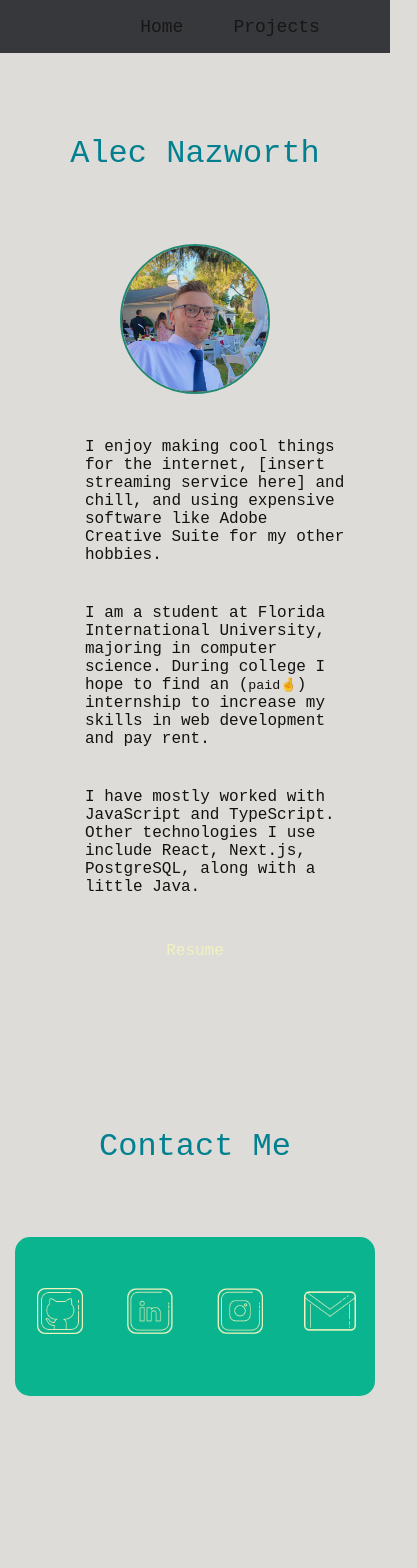
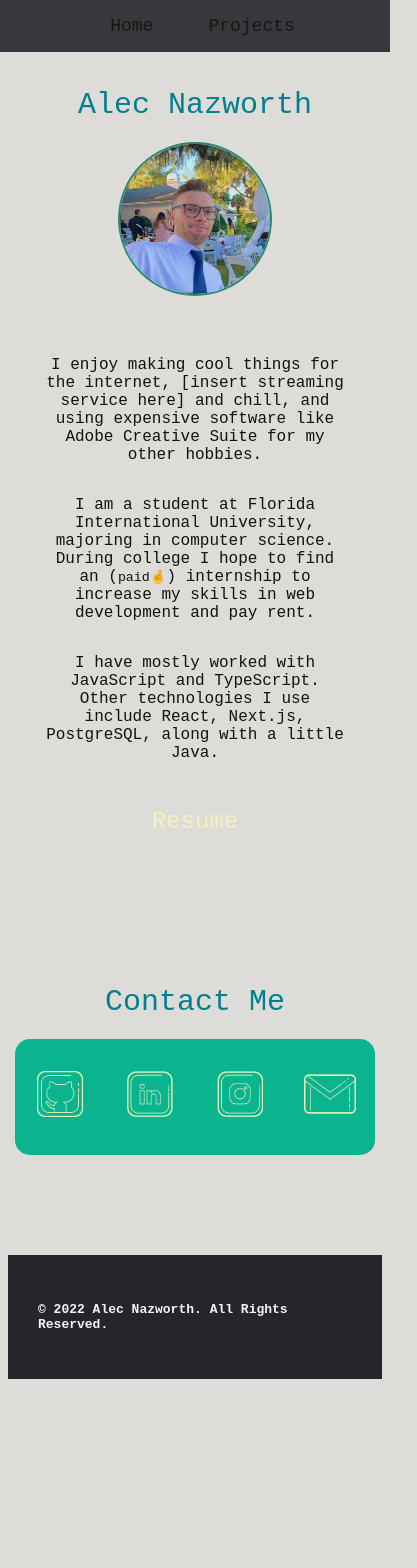
Before and after one commit to alecnazzy/portfolio, a Next.js app: page / in a window 390 px wide. Shown: the top 1568 px of the page, 417 px wide, since content can reach past the window. After the commit the page ends 1387 px from the top, so only its background shows below. Built offline with nearby package versions, Linux system fonts and the light colour scheme.

Commit message:
-fixed wacky layout on mobile

```diff
--- a/components/Footer.tsx
+++ b/components/Footer.tsx
@@ -2,7 +2,11 @@ import footer from '../styles/Footer.module.css'
 
 export default function Footer() {
   return (
-    <h4 className={footer.footer}>© 2022 Alec Nazworth. All Rights Reserved.</h4>
+    <>
+    <div className={footer.footer}>
+    <h4>© 2022 Alec Nazworth. All Rights Reserved.</h4>
+    </div>
 
+    </>
   );
 }
--- a/pages/_document.js
+++ /dev/null
@@ -1,19 +0,0 @@
-import Document, {Html, Head, Main, NextScript} from "next/document"
-import { render } from "react-dom"
-
-class MyDocument extends Document {
-    render() {
-        return (
-            <Html>
-                <Head>
-
-                </Head>
-                <body>
-                    <Main />
-                    <NextScript />
-                </body>
-            </Html>
-        )
-    }
-}
-export default MyDocument
--- a/pages/index.tsx
+++ b/pages/index.tsx
@@ -2,6 +2,7 @@ import Head from 'next/head'
 import Navbar from '../components/Navbar'
 import Profile from '../components/Profile'
 import Contact from '../components/Contact'
+import Project from '../components/Projects'
 import Footer from '../components/Footer'
 import home from '../styles/Home.module.css'
 
@@ -23,9 +24,12 @@ export default function Home() {
 
         <Contact />
 
+        {/* <Project /> */}
+
+        <Footer />
       </main>
 
-      <Footer />
+
 
     </div>
   )
--- a/styles/Footer.module.css
+++ b/styles/Footer.module.css
@@ -6,13 +6,17 @@
     background-color: #25262a;
     justify-content: center;
     align-items: center;
-    font-family: 'Courier New', Courier, monospace;
-    font-size: large;
+    font-family: monospace;
+    font-size: medium;
     font-weight: lighter;
   }
 
   @media (max-width: 600px) {
     .footer {
-      margin-left: 20px;
+      display: flex;
+      flex-direction: column;
+      justify-content: center;
+      align-items: center;
+      /* margin-left: 20px; */
     }
   }
--- a/styles/Home.module.css
+++ b/styles/Home.module.css
@@ -1,89 +1,72 @@
 .container {
-  padding: 0 2rem;
   display: flex;
   flex-direction: column;
+  align-items: center;
   justify-content: center;
-  align-items: center;
 }
 
 .main {
-  min-height: 100vh;
-  padding: 4rem 0;
-  flex: 1;
   display: flex;
   flex-direction: column;
+  align-items: center;
   justify-content: center;
-  align-items: center;
 }
 
 .profile_pic {
-  margin-right: 10px;
-  margin-left: 10px;
   border-radius: 50%;
   border: 2px solid #248a74;
 }
 
 .title {
-  margin: 0;
-  line-height: 1.15;
-  font-size: 3rem;
   color: #0ae6b7;
-  text-align: center;
-  display: flex;
-  flex-direction: row;
-  margin: 3.5rem 0;
-  padding: 10px;
-  line-height: 1.5;
-  border-radius: 15px;
   font-family: 'Courier New', Courier, monospace;
   font-weight: lighter;
-  width: fit-content;
+  font-size: 50px;
+  margin-top: 100px;
 }
 
 .text {
-  display: flex;
-  flex-direction: column;
-  justify-content: center;
-  align-items: center;
-  width: 700px;
-  height: fit-content;
-  padding: 20px;
-  font-size: 1.1rem;
   color: white;
   font-family: monospace;
   font-weight: lighter;
-  margin-bottom: 50px;
+  font-size: large;
+  display: flex;
+  flex-direction: column;
+  align-items: center;
+  justify-content: center;
+  width: 500px;
+  margin: 25px 15px;
+  padding: 15px;
+}
+.text p {
+  text-align: center;
 }
 .text h1 {
   color: white;
-  font-family: monospace;
+  font-family: 'Courier New', Courier, monospace;
   font-weight: lighter;
+  font-size: 50px;
+  text-align: center;
 }
 .text h2 {
-  text-align: center;
   color: #f0f3bd;
   font-family: 'Courier New', Courier, monospace;
   font-family: monospace;
   font-weight: lighter;
-  font-size: large;
   padding: 10px;
-  line-height: 1.5;
-  border-radius: 15px;
-  width: fit-content;
+  border-radius: 17px;
 }
 .text h2:hover {
   transition: 0.3s;
   background-color: #0ab48f;
   border-radius: 15px;
 }
-.text p {
-  margin-left: 24px;
+.text .image {
+  border-radius: 8%;
 }
 
 .contact {
   color: #f0f3bd;
-  padding: 10px;
-  line-height: 1.5;
   border-radius: 15px;
 }
 .contact:hover {
@@ -100,45 +83,21 @@
   margin: 0px 10px 0px 10px;
 }
 
+
 /* Mobile Device Styling */
 @media (max-width: 600px) {
-  .container {
-    display: flex;
-    flex-direction: column;
-    align-items: center;
-    justify-content: center;
-  }
   .title {
-    font-size: 2rem;
-    margin-right: 30px;
-    margin-left: 30px;
+    font-size: 30px;
+    margin-top: 80px;
   }
   .text {
-    width: 100%;
-    font-size: 1rem;
-  }
-  .text p {
-    margin: 10px 0px 10px 40px;
-    padding: 10px 20px 10px 20px;
+    width: 300px;
   }
   .text h1 {
-    margin-left: 35px;
-  }
-  .text h3 {
-    margin-left: 35px;
-  }
-
-  .logo_display{
-    display: flex;
-    flex-direction: row;
-    margin-left: 10px;
-    margin-right: 10px;
-    margin-bottom: 100px;
-  }
-  .logo {
-    margin: 10px 0px 10px 0px;
+    font-size: 35px;
   }
 }
+
 
 /* Light theme Styling */
 
@@ -157,6 +116,10 @@
 
   .text {
     color: rgb(18, 18, 17);
+    display: flex;
+    flex-direction: column;
+    justify-content: center;
+    align-items: center;
   }
   .text h1 {
     color: rgb(18, 18, 17);
--- a/styles/Navbar.module.css
+++ b/styles/Navbar.module.css
@@ -5,7 +5,7 @@
     top: 0;
     display: flex;
     flex-direction: row;
-    margin-top: 0px;
+    /* margin-top: 0px; */
     width: 100%;
     z-index: 1;
     background-color: #25262a;
@@ -29,13 +29,9 @@
 
   @media (max-width: 600px) {
     .navbar {
-      display: flex;
-      flex-direction: row;
-      justify-content: center;
-      align-items: center;
+
     }
     .navbar li {
-      margin-left: 40px;
-      margin-right: 10px;
+
     }
   }
--- a/styles/Projects.module.css
+++ b/styles/Projects.module.css
@@ -1,10 +1,3 @@
-.container {
-  padding: 0 2rem;
-  display: flex;
-  flex-direction: column;
-  align-items: center;
-  justify-content: center;
-}
 
 .main {
   min-height: 100vh;
@@ -33,26 +26,8 @@
   width: fit-content;
 }
 
-.text {
-  display: flex;
-  flex-direction: column;
-  display: flex;
-  justify-content: center;
-  align-items: center;
-  width: 700px;
-  height: fit-content;
-  padding: 20px;
-  font-size: 1.1rem;
-  color: white;
-  font-family: monospace;
-  font-weight: lighter;
-  margin-bottom: 50px;
-  }
-  .text h1 {
-    color: white;
-    font-family: monospace;
-    font-weight: lighter;
-  }
+
+
   .text h3 {
     text-align: center;
     color: #f0f3bd;
@@ -70,9 +45,8 @@
     background-color: #0ab48f;
     border-radius: 15px;
   }
-  .text p {
-    margin-left: 24px;
-  }
+
+
 
   /* Mobile Device Styling */
 @media (max-width: 600px) {
@@ -81,6 +55,15 @@
     flex-direction: column;
     align-items: center;
     justify-content: center;
+  }
+  .main {
+    min-height: 100vh;
+    padding: 4rem 0;
+    flex: 1;
+    display: flex;
+    flex-direction: column;
+    justify-content: center;
+    align-items: center;
   }
   .title {
     font-size: 2rem;
@@ -103,17 +86,6 @@
   }
   .text h3 {
     margin-left: 35px;
-  }
-
-  .logo_display{
-    display: flex;
-    flex-direction: row;
-    margin-left: 10px;
-    margin-right: 10px;
-    margin-bottom: 100px;
-  }
-  .logo {
-    margin: 10px 0px 10px 0px;
   }
 }
 
--- a/styles/globals.css
+++ b/styles/globals.css
@@ -1,21 +1,14 @@
-html,
-body {
-  padding: 0;
-  margin: 0;
-  font-family: -apple-system, BlinkMacSystemFont, Segoe UI, Roboto, Oxygen,
-    Ubuntu, Cantarell, Fira Sans, Droid Sans, Helvetica Neue, sans-serif;
-
+html{
+  display: flex;
+  flex-direction: column;
+  align-items: center;
+  justify-content: center;
 }
 
 a {
   color: inherit;
   text-decoration: none;
 }
-
-* {
-  box-sizing: border-box;
-}
-
 
 
 @media (prefers-color-scheme: dark) {
@@ -38,7 +31,6 @@ a {
     background-color: rgb(222, 220, 216);
   }
 
-  .card,
   .footer {
     border-color: #222;
   }
@@ -46,6 +38,9 @@ a {
 
 @media screen and (max-width: 600px) {
   html, body {
-    width: 100%;
+    display: flex;
+    flex-direction: column;
+    align-items: center;
+    justify-content: center;
   }
 }
```
Also changed, not shown: components/Projects.tsx (+22 -16 lines), pages/projects.tsx (+9 -10 lines).
